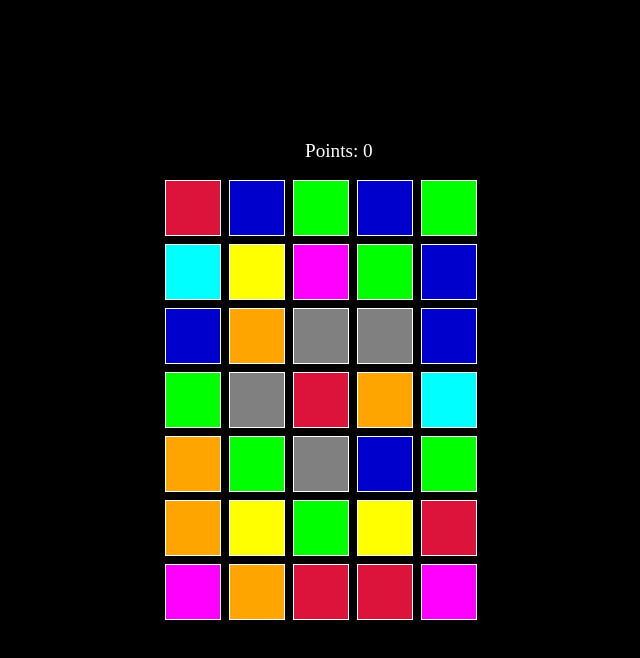
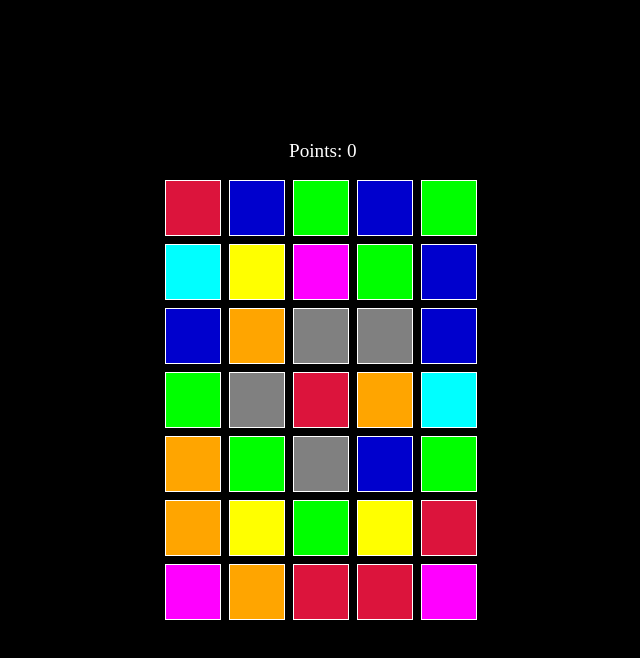
Before and after one commit to playerro/angular-bejeweled, an Angular app: page / in a window 1280 px wide. Shown: the top 658 px of the page, without its empty margins (319-959 px from the left). Built offline with nearby package versions, Linux system fonts and the light colour scheme.

Commit message:
points fix

```diff
--- a/src/app/game/game.component.css
+++ b/src/app/game/game.component.css
@@ -22,6 +22,6 @@ margin: auto;
   color: white;
   position: absolute;
   top: -8%;
-  left: 45%;
+  left: 40%;
   font-size: larger;
 }
```
Also changed, not shown: 7 other files (tests, documents, lock files or other folders).
